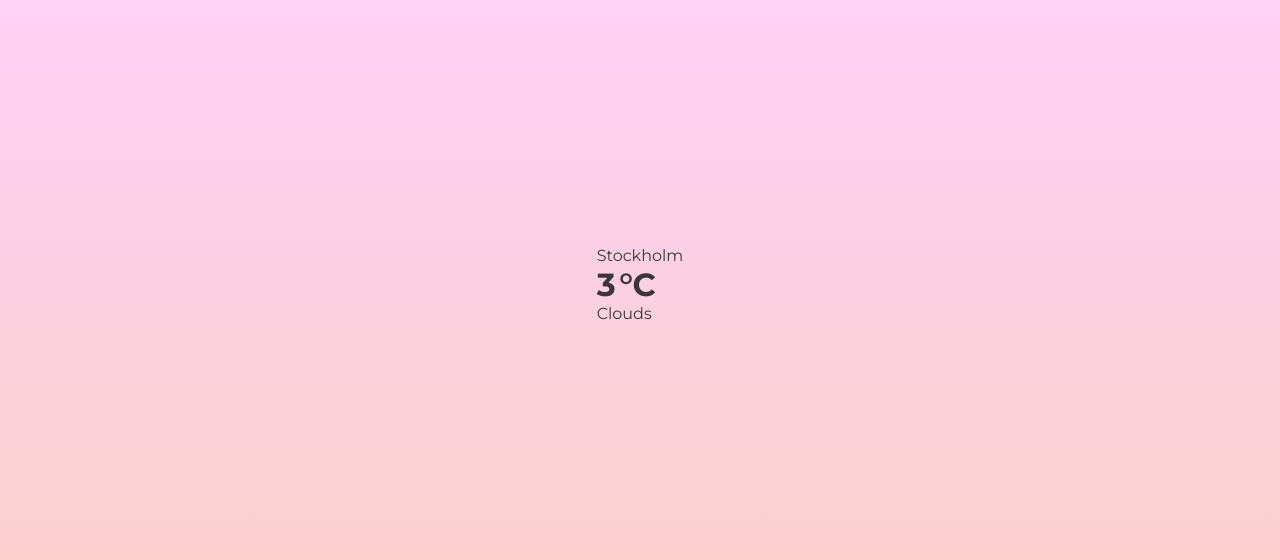
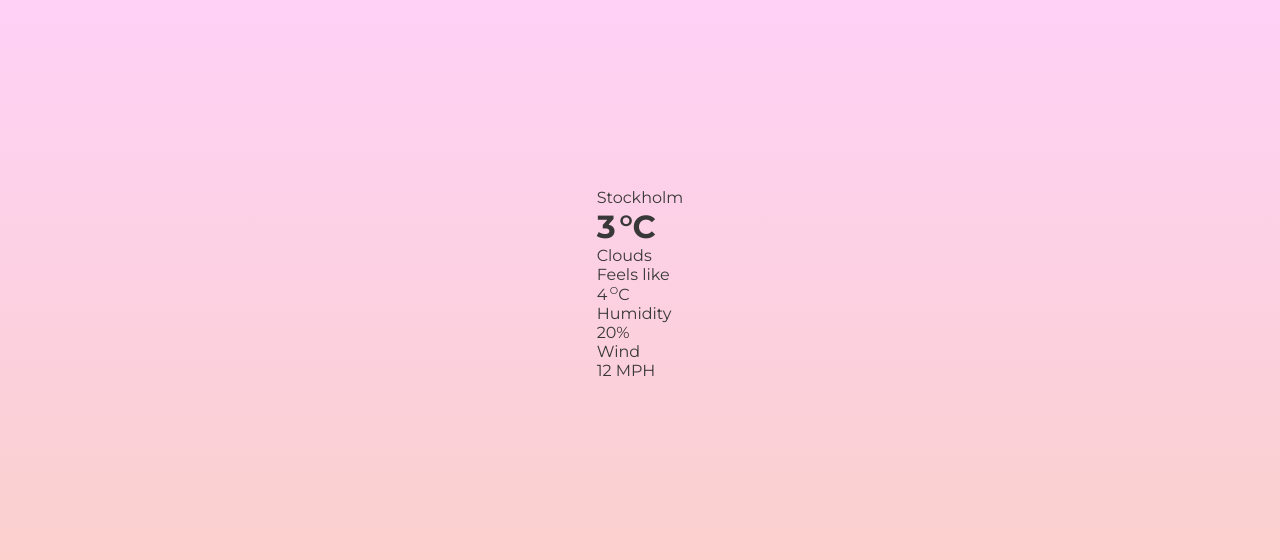
Before and after one commit to SandraHKannerberg/weather-app, a React (Vite) app: page / in a window 1280 px wide. Shown: the part 116-676 px from the top of the page. Built offline with nearby package versions, Linux system fonts and the light colour scheme.

Commit message:
add more weather details

```diff
--- a/src/components/Weather/Weather.css
+++ b/src/components/Weather/Weather.css
@@ -1,3 +1,7 @@
 .celsius {
   font-size: 15px;
 }
+
+.celsius-mini {
+  font-size: 10px;
+}
--- a/src/components/Weather/Weather.tsx
+++ b/src/components/Weather/Weather.tsx
@@ -21,7 +21,23 @@ function Weather() {
           <p>Clouds</p>
         </Col>
       </Row>
-      <Row className="weatherdetails-bottom"></Row>
+
+      <Row className="weatherdetails-bottom">
+        <Col className="feels">
+          <p>Feels like</p>
+          <p>
+            4<sup className="celsius-mini"> O</sup>C
+          </p>
+        </Col>
+        <Col className="humidity">
+          <p>Humidity</p>
+          <p>20%</p>
+        </Col>
+        <Col className="wind">
+          <p>Wind</p>
+          <p>12 MPH</p>
+        </Col>
+      </Row>
     </Container>
   );
 }
```
